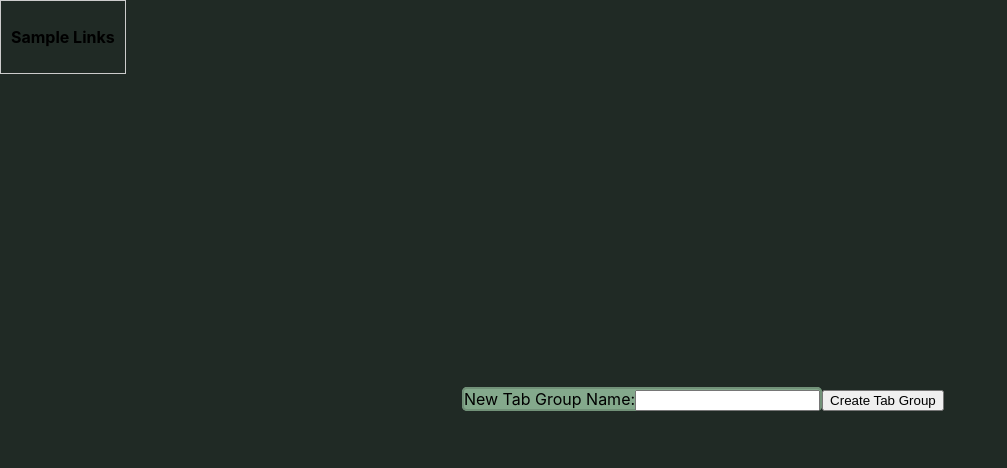
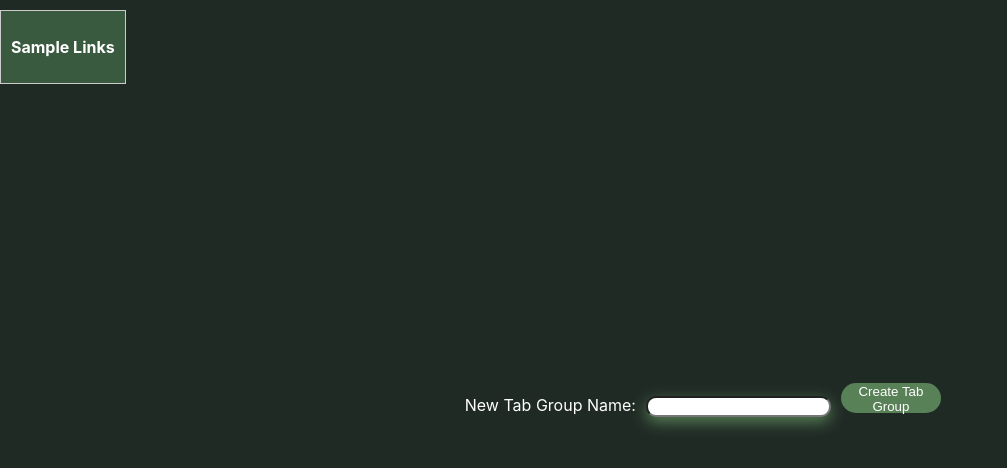
Before and after one commit to OmoT7/IEEE-POST, a React (Create React App) app: page / in a window 1280 px wide. Both pictures are taken after typing "Sample" into the empty fields and a click on the button "Create Tab Group". Shown: the top 468 px of the page, without its empty margins (0-1007 px from the left). Built offline with nearby package versions, Linux system fonts and the light colour scheme.

Commit message:
Upadta dropbox with animations and deletion of links

```diff
--- a/src/Dropdown.js
+++ b/src/Dropdown.js
@@ -1,12 +1,21 @@
 import React, { useState } from 'react';
+import "./app_home.css";
 
-const TabGroup = ({ tabGroupName, links, handleLinkClick, handleCategoryExpand, handleLinkSubmit }) => {
+const TabGroup = ({ tabGroupName, links, handleLinkClick, handleCategoryExpand, handleLinkSubmit, handleLinkDelete }) => {
   const [expanded, setExpanded] = useState(false);
   const [inputText, setInputText] = useState('');
 
   const toggleExpand = () => {
     setExpanded(!expanded);
     handleCategoryExpand(tabGroupName);
+  };
+
+  const handleMouseEnter = () => {
+    // Handle mouse enter event if needed
+  };
+
+  const handleMouseLeave = () => {
+    // Handle mouse leave event if needed
   };
 
   const handleSubmit = (e) => {
@@ -18,39 +27,68 @@ const TabGroup = ({ tabGroupName, links, handleLinkClick, handleCategoryExpand,
   };
 
   return (
-    <div style={{ border: '1px solid #ccc', padding: '10px', marginBottom: '10px', textAlign: 'left' }}>
-      <p style={{ cursor: 'pointer', fontWeight: 'bold' }} onClick={toggleExpand}>
+    <div
+      style={{
+        border: '1px solid #ccc',
+        padding: '10px',
+        marginBottom: '10px',
+        marginTop: '10px',
+        textAlign: 'left',
+        backgroundColor: '#3a5a40',
+        transition: 'transform 0.3s ease, box-shadow 0.3s ease', // Adding a transition effect to transform and box-shadow properties
+        transform: expanded ? 'translateY(-5px)' : 'translateY(0)', // Applying a translateY transformation on hover
+        boxShadow: expanded ? '0px 5px 15px #9DBEBB' : 'none', // Applying a box shadow on hover
+      }}
+      onMouseEnter={handleMouseEnter}
+      onMouseLeave={handleMouseLeave}
+    >
+      <p
+        style={{
+          cursor: 'pointer',
+          fontWeight: 'bold',
+          color: 'white',
+        }}
+        onClick={toggleExpand}
+      >
         {tabGroupName} Links
       </p>
       {expanded && (
         <div>
           {links.map((link, index) => (
+            <div key={index} style={{ display: 'flex', alignItems: 'center' }}>
               <div
-              key={index}
                 onClick={() => handleLinkClick(tabGroupName, link)}
                 style={{ cursor: 'pointer', margin: '5px 0' }}
               >
-              <a href={link} target="_blank" rel="noopener noreferrer">
+                <a href={link} target="_blank" rel="noopener noreferrer" style={{ backgroundColor: '#588157', borderRadius: '5px', color: 'white' }}>
                   {link}
                 </a>
               </div>
+              <button onClick={() => handleLinkDelete(tabGroupName, link)} style={{ marginLeft: '10px', backgroundColor: '#db504a', color: 'white', border: 'none', cursor: 'pointer' }}>
+                Delete
+              </button>
+            </div>
           ))}
           <form onSubmit={handleSubmit}>
-            <label>
+            <label style={{color: 'white'}}>
               Add Link:
-              <input
+              <input style={{margin:'10px'}}
                 type="text"
                 value={inputText}
                 onChange={(e) => setInputText(e.target.value)}
               />
             </label>
-            <button type="submit">Submit</button>
+            <button type="submit" style={{ backgroundColor: '#588157', color: 'white', border: 'none', cursor: 'pointer', height:'20px', borderRadius: '5px' }}>
+              Submit
+            </button>
           </form>
         </div>
       )}
     </div>
   );
 };
+
+// Rest of your code remains unchanged...
 
 const Dropdown = () => {
   const [tabGroups, setTabGroups] = useState([]);
@@ -83,6 +121,21 @@ const Dropdown = () => {
     });
   };
 
+  const handleLinkDelete = (tabGroupName, linkToDelete) => {
+    setTabGroups((prevTabGroups) => {
+      const updatedTabGroups = [...prevTabGroups];
+      const tabIndex = updatedTabGroups.findIndex((group) => group.tabGroupName === tabGroupName);
+
+      if (tabIndex !== -1) {
+        updatedTabGroups[tabIndex].links = updatedTabGroups[tabIndex].links.filter(
+          (link) => link !== linkToDelete
+        );
+      }
+
+      return updatedTabGroups;
+    });
+  };
+
   const handleSubmitTabGroup = (e) => {
     e.preventDefault();
     if (newTabGroupName.trim() !== '') {
@@ -96,7 +149,8 @@ const Dropdown = () => {
 
   return (
     <div style={{ display: 'flex', height: '100vh', overflowX: 'hidden' }}>
-      <div style={{ overflowY: 'auto', maxHeight: '100%', display: 'flex', flexDirection: 'column', alignItems: 'flex-start' }}>
+      {/* This is the Dropbox */}
+      <div className = "DropBox" style={{ overflowY: 'auto', maxHeight: '100%', display: 'flex', flexDirection: 'column', alignItems: 'flex-start', WebkitOverflowScrolling: 'touch' }}>
         {tabGroups.map((tabGroup, index) => (
           <TabGroup
             key={index}
@@ -105,20 +159,24 @@ const Dropdown = () => {
             handleLinkClick={handleLinkClick}
             handleCategoryExpand={handleCategoryExpand}
             handleLinkSubmit={handleLinkSubmit}
+            handleLinkDelete={handleLinkDelete}
           />
         ))}
       </div>
-      <div style={{ margin: 'auto', textAlign: 'center' }}>
+      <div style={{ margin: 'auto', textAlign: 'center', color: 'white', display: 'flex', alignItems: 'center' }}>
         <form onSubmit={handleSubmitTabGroup} style={{ display: 'inline-block' }}>
-          <label>
+          <label style={{}}>
             New Tab Group Name:
             <input
+              style={{marginLeft: '10px', marginRight: '10px', borderRadius: '10px', boxShadow: '#588157 0px 5px 15px'}}
               type="text"
               value={newTabGroupName}
               onChange={(e) => setNewTabGroupName(e.target.value)}
             />
           </label>
-          <button type="submit">Create Tab Group</button>
+          <button type="submit" style={{ backgroundColor: '#588157', color: 'white', border: 'none', cursor: 'pointer', width:'100px', height:'30px', borderRadius:'20px'}}>
+            Create Tab Group
+          </button>
         </form>
       </div>
     </div>
--- a/src/app_home.css
+++ b/src/app_home.css
@@ -38,12 +38,17 @@ body
     text-decoration: none;
 }
 
-label {
+/* Add this CSS to hide the scrollbar in webkit-based browsers */
+  ::-webkit-scrollbar {
+    width: 0; /* Remove scrollbar width */
+    background: transparent; /* Set background to transparent */
+  }
 
-    border: 2px solid #719178; /* Colored border */
-    border-radius: 5px; /* Semi-rounded edges */
-    background-color: #84A98C; /* Background color */
-    margin-top: 10px;
-    margin-bottom: 10px; /* Adjust the margin as needed */
+  /* Optional: You can also style the thumb and track if needed */
+  ::-webkit-scrollbar-thumb {
+    background: transparent; /* Set thumb color to transparent */
+  }
 
-}
+  ::-webkit-scrollbar-track {
+    background: transparent; /* Set track color to transparent */
+  }
```
Lines whose indentation alone changed are shown as unchanged.
